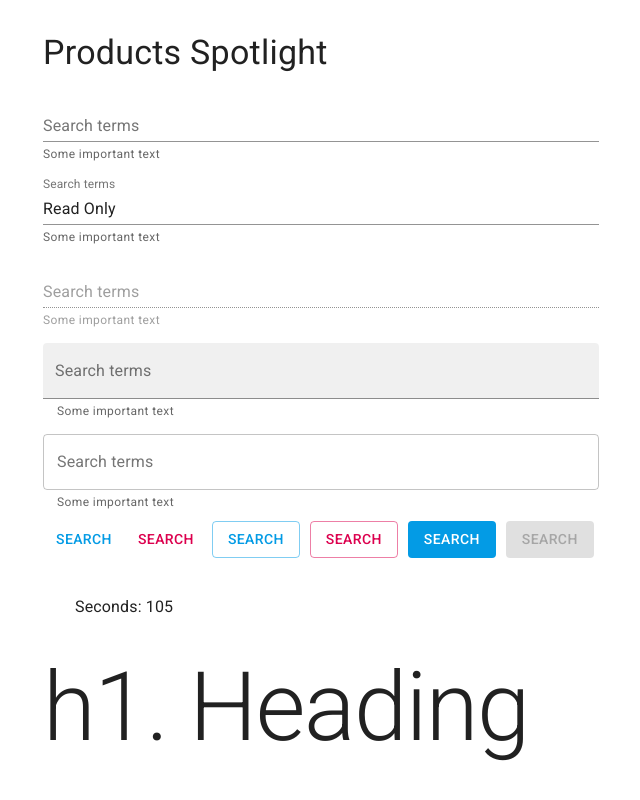
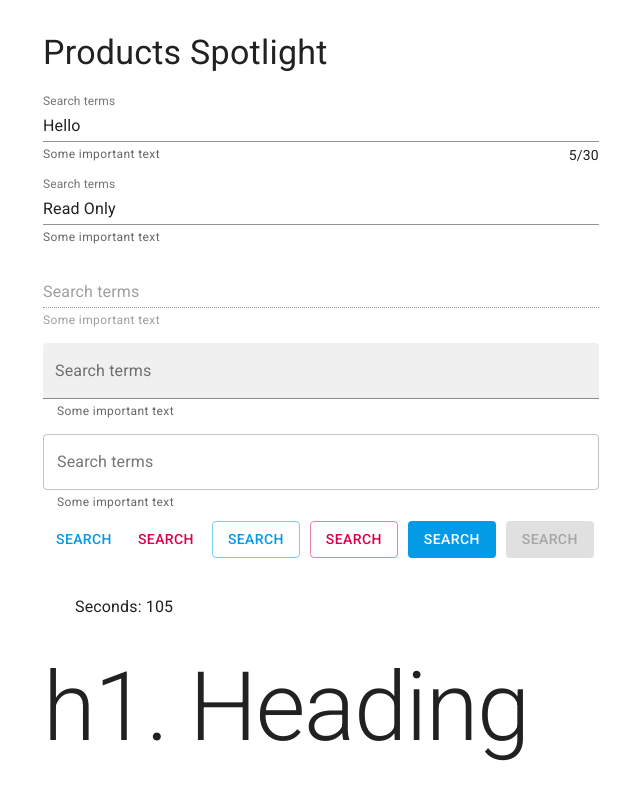
Before and after one commit to rezakalfane/react-app-ts, a React (Create React App) app: page / in a window 1280 px wide. Shown: the top 800 px of the page, without its empty margins (53-693 px from the left). Built offline with nearby package versions, Linux system fonts and the light colour scheme.

Commit message:
Created a TextField with char count

```diff
--- a/src/App.tsx
+++ b/src/App.tsx
@@ -7,6 +7,7 @@ import TextField from "@material-ui/core/TextField";
 import Button from "@material-ui/core/Button";
 import Grid from "@material-ui/core/Grid";
 import FormControl from "@material-ui/core/FormControl";
+import { TextFieldWithCounter } from './TextFieldWithCounter';
 
 export function App() {
   return (
@@ -17,13 +18,15 @@ export function App() {
         </Typography>
         <FormControl>
           <Grid item>
-            <TextField
+            <TextFieldWithCounter
               margin="dense"
               fullWidth
               id="standard-helperText"
               label="Search terms"
               variant="standard"
               helperText="Some important text"
+              maxLength="30"
+              value="Hello"
             />
           </Grid>
           <Grid item>
--- /dev/null
+++ b/src/TextFieldWithCounter.tsx
@@ -0,0 +1,35 @@
+import React, { useState } from 'react';
+import Typography from "@material-ui/core/Typography";
+import Box from "@material-ui/core/Box";
+import TextField from "@material-ui/core/TextField";
+
+export function TextFieldWithCounter(props: any) {
+  const { maxLength, value, ...otherProps } = props;
+
+  const [textValue, setTextValue] = useState(value);
+  const [count, setCount] = useState(value.length);
+
+  function handleChange(event: any) {
+    setCount(event.target.value.length);
+    setTextValue(event.target.value);
+  }
+
+  return (
+    <React.Fragment>
+    <TextField
+      inputProps={{
+        maxLength
+      }}
+      {...otherProps}
+      onChange={handleChange}
+      value={textValue}
+    />
+    <Box sx={{'mt': -3, 'mb': 0.5}}>
+      <Typography
+        align="right"
+        variant="body2"
+        component="div">{count}/{maxLength}</Typography>
+    </Box>
+    </React.Fragment>
+  );
+}
```
Also changed, not shown: 1 other file (tests, documents, lock files or other folders).
